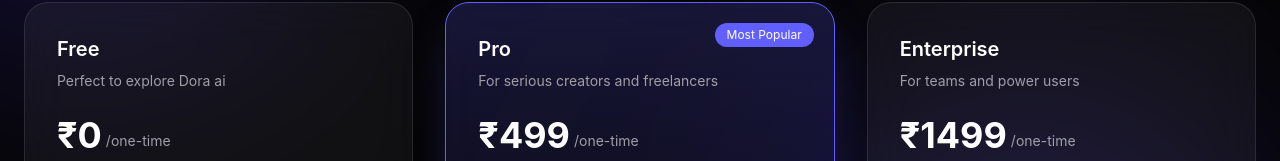
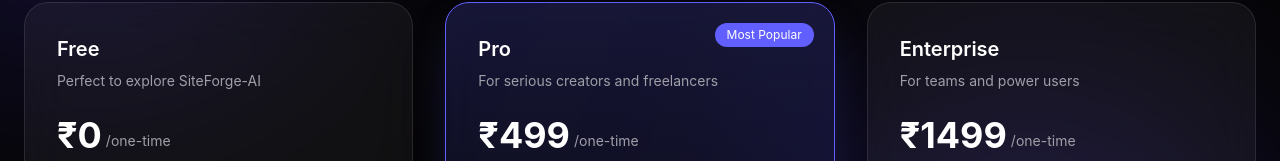
Before and after one commit to mansiisainii/SiteForge-AI, a React (Vite) app in the folder frontend/: page /pricing in a window 1280 px wide. Shown: the part 262-423 px from the top of the page. Built offline with nearby package versions, Linux system fonts and the light colour scheme; no server answers.

Commit message:
Updated SiteForge

```diff
--- a/frontend/src/pages/Pricing.jsx
+++ b/frontend/src/pages/Pricing.jsx
@@ -12,7 +12,7 @@
     name: "Free",
     price: "₹0",
     credits: 100,
-    description: "Perfect to explore Dora ai",
+    description: "Perfect to explore SiteForge-AI",
     features: [
       "AI website generation",
       "Responsive html outputs",
@@ -101,7 +101,7 @@
           dispatch(setUserData(verify.data.user));
           }
           catch(error){
-            console.log("❌ Verify payment error",error)
+            console.log("Verify payment error",error)
           }
 
         },
```
